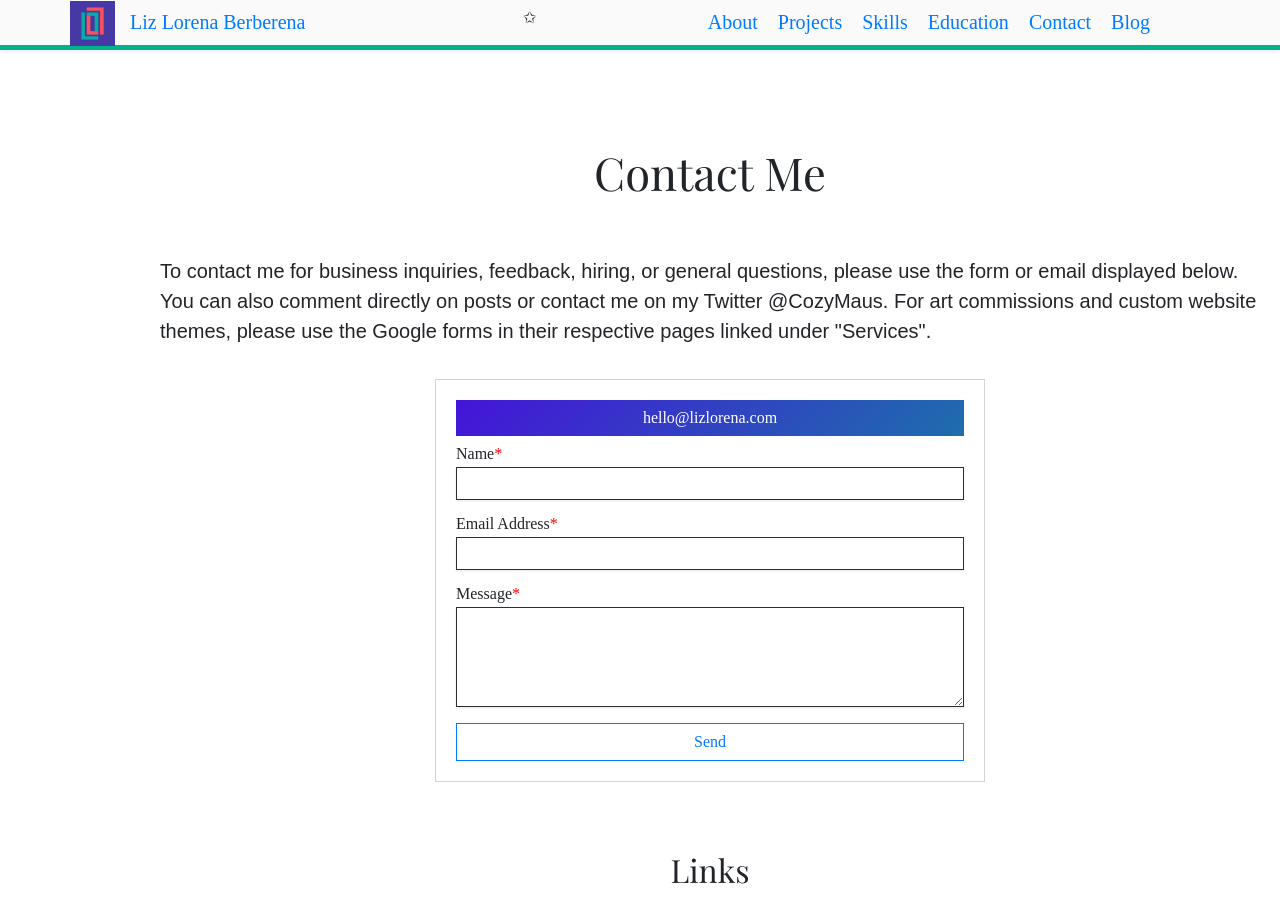
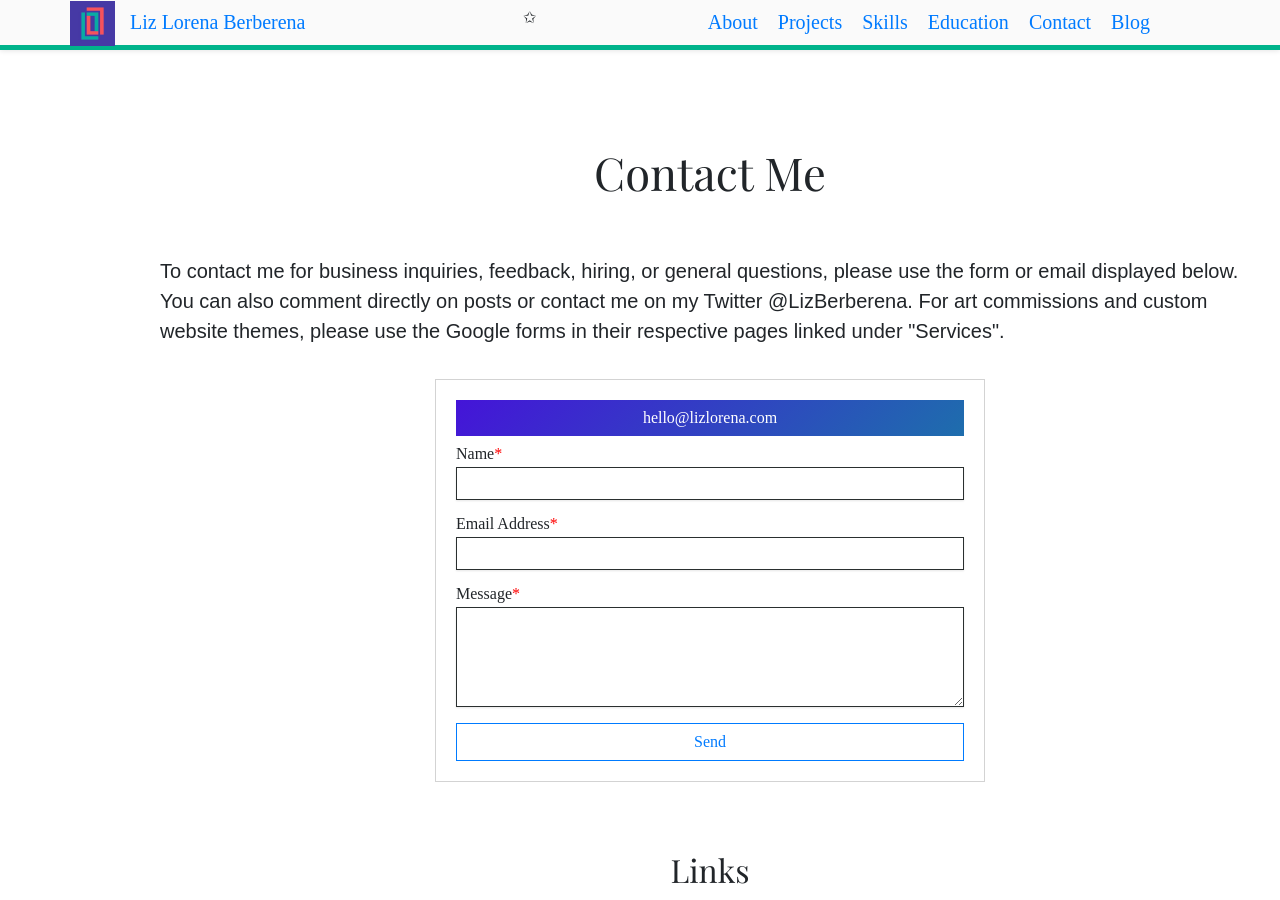
Before and after one commit to liz-lorena/early-2019, a Jekyll site: the page built from index.html, in a window 1280 px wide and 900 px high, scrolled down 3532 px. Built offline with Jekyll 4.4.1, drawn with Linux system fonts in a browser that asks for light colours; nearby versions of some CDN libraries; the list of posts is cut into pages by our own code.

Commit message:
Update index.html

```diff
--- a/index.html
+++ b/index.html
@@ -8,7 +8,7 @@
 <div class="section">
     <h1>About Me</h1>
 
-    <p><first-letter>H</first-letter>ello! My name is Liz Lorena Berberena. (<em>Hint: my middle name and surname rhyme.</em>) I'm a Cuban-American aspiring front end developer and indie game developer graduating soon with a BA in Information Technology and Informatics and a minor in DCIM from Rutgers University in New Brunswick, NJ. I am a detail-oriented person who values transparency, frankness, resourcefulness, and simplicity. I may be introverted and soft-spoken, but I have passionate feelings about many things and always rise to a challenge. I love animals (particularly the small ones), and when not blogging or coding I'm probably drawing for fun, watching anime, dancing, playing computer games, reading about true crime, or coming up with new story ideas. I speak fluent Spanish and English and some French and German. I run a blog and YouTube channel about art, programming, and working on the Web. I have plans for a WordPress theme store and a game I'm working on right now. You can see my projects on <a href="https://github.com/cozymaus" target="_blank">Github</a> and see my art or whatever else I'm up to on <a href="https://twitter.com/cozymaus" target="_blank">Twitter</a>! See all my active profiles <a href="https://lizlorena.com" target="_blank">here</a>.</p>
+    <p><first-letter>H</first-letter>ello! My name is Liz Lorena Berberena. (<em>Hint: my middle name and surname rhyme.</em>) I'm a Cuban-American aspiring front end developer and indie game developer graduating soon with a BA in Information Technology and Informatics and a minor in DCIM from Rutgers University in New Brunswick, NJ. I am a detail-oriented person who values transparency, frankness, resourcefulness, and simplicity. I may be introverted and soft-spoken, but I have passionate feelings about many things and always rise to a challenge. I love animals (particularly the small ones), and when not blogging or coding I'm probably drawing for fun, watching anime, dancing, playing computer games, reading about true crime, or coming up with new story ideas. I speak fluent Spanish and English and some French and German. I run a blog and YouTube channel about art, programming, and working on the Web. I have plans for a WordPress theme store and a game I'm working on right now. You can see my projects on <a href="https://github.com/lizberberena" target="_blank">Github</a> and see my art or whatever else I'm up to on <a href="https://twitter.com/lizberberena" target="_blank">Twitter</a>! See all my active profiles <a href="https://lizlorena.com" target="_blank">here</a>.</p>
 
 </div>
 
@@ -136,13 +136,13 @@
         <img src="img/writeknight.png" class="img-fluid">
         <div class="header">
             <p class="date">HTML Website</p>
-            <a href="https://cozymaus.github.io/writeknight" target="_blank">
+            <a href="https://lizlorena.com/writeknight" target="_blank">
                 <h1>WriteKnight Website</h1>
             </a>
             <p class="date">December 2017</p>
         </div>
         <p class="excerpt">This is the website I made for my Management in Tech Org team's course project, a tax mobile app for freelancers.<br><br>
-            <a href="https://cozymaus.github.io/writeknight" target="_blank">More about this →</a>
+            <a href="https://lizlorena.com/writeknight" target="_blank">More about this →</a>
         </p>
     </div>
 
@@ -401,7 +401,7 @@
             <div class="section">
                 <h1>Contact Me</h1>
 
-                <p>To contact me for business inquiries, feedback, hiring, or general questions, please use the form or email displayed below. You can also comment directly on posts or contact me on my Twitter @CozyMaus. For art commissions and custom website themes, please use the Google forms in their respective pages linked under "Services".</p>
+                <p>To contact me for business inquiries, feedback, hiring, or general questions, please use the form or email displayed below. You can also comment directly on posts or contact me on my Twitter @LizBerberena. For art commissions and custom website themes, please use the Google forms in their respective pages linked under "Services".</p>
 
                 <div id="contact">
 
```
